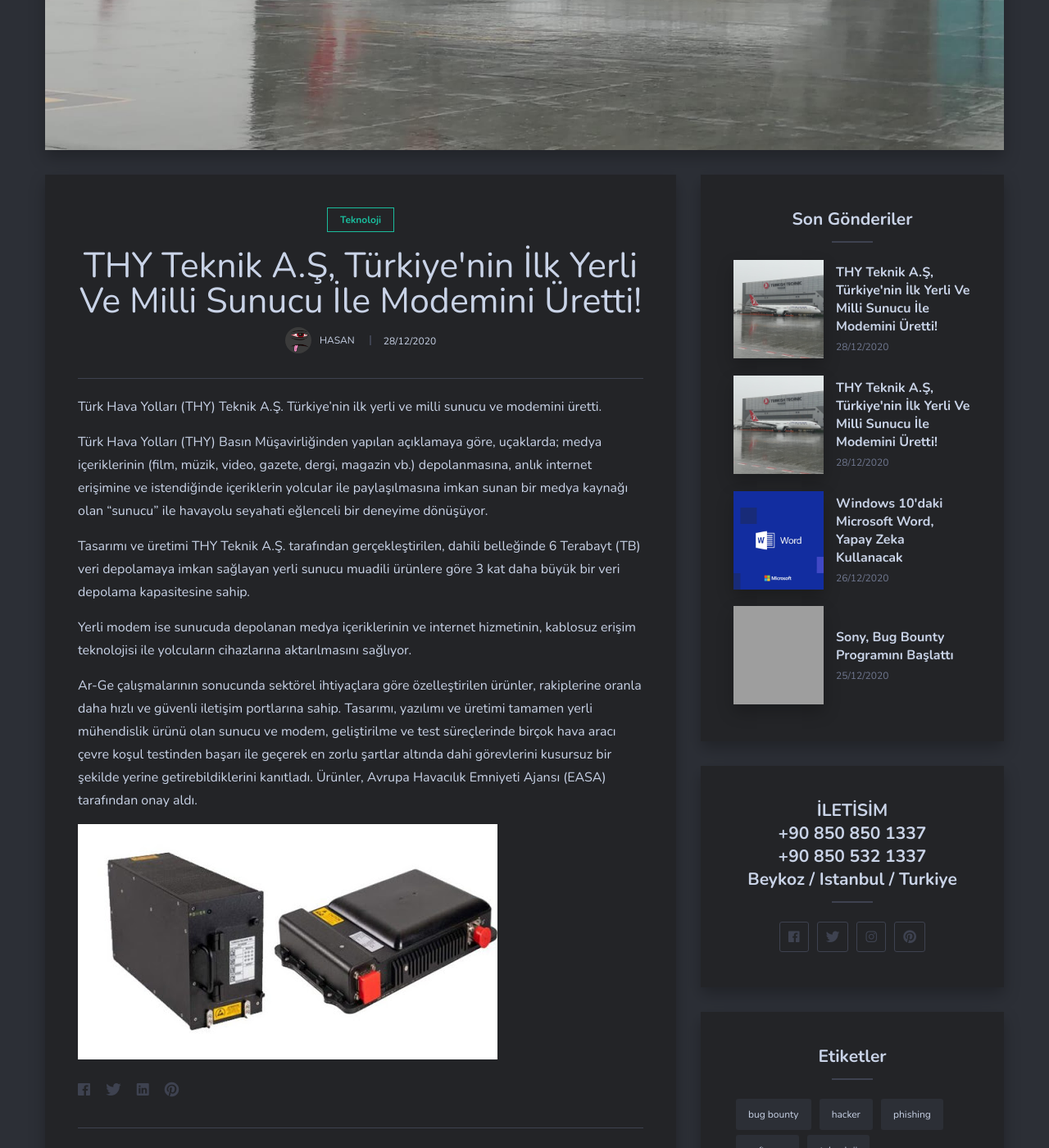
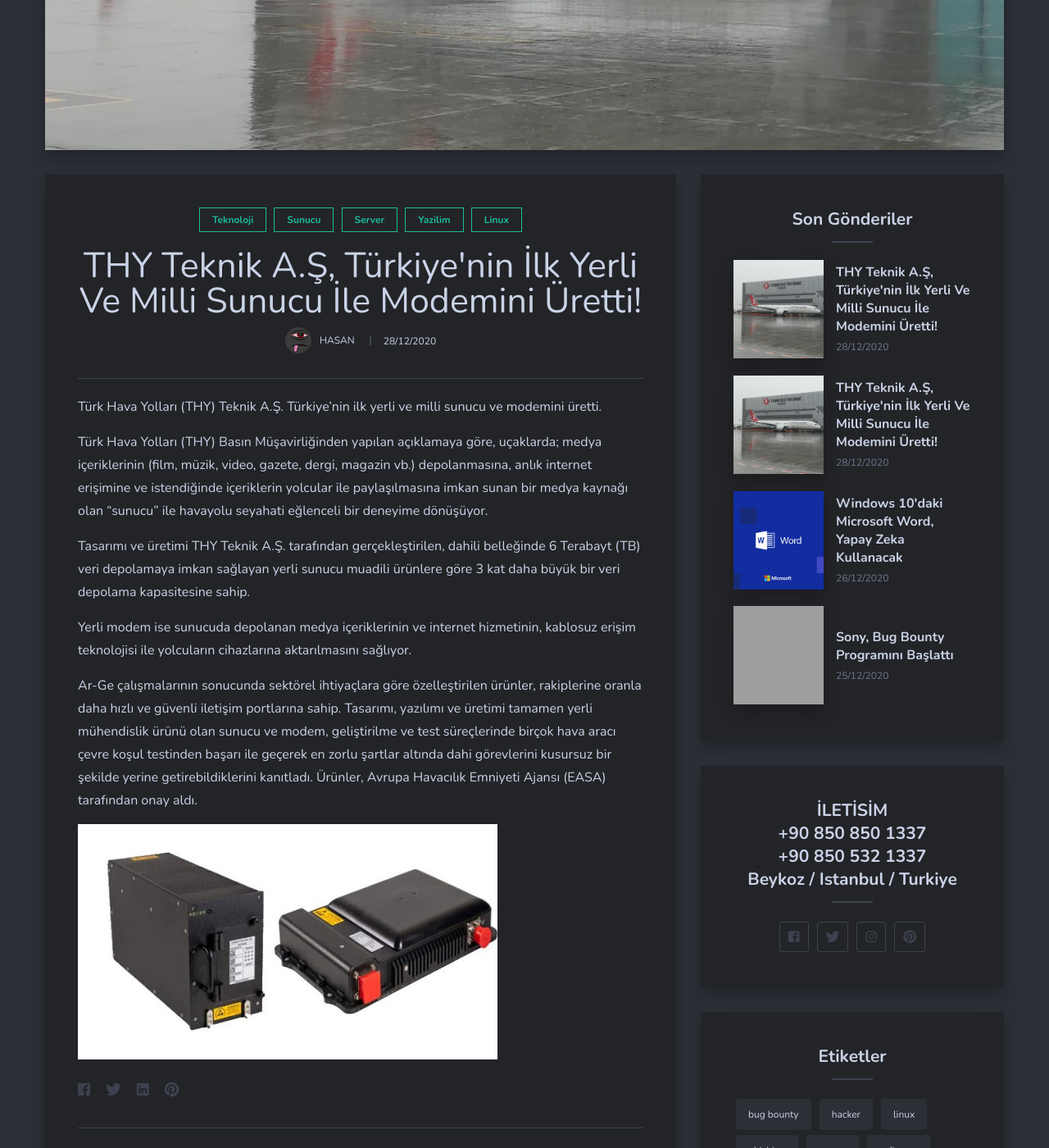
Before and after one commit to 1337software/1337software.github.io, a Jekyll site: the page built from _posts/2020-12-28-thy-turkiyenin-ilk-yerli-ve-milli-sunucu-uretti.markdown, in a window 1280 px wide and 1400 px high, scrolled down 512 px. Shown: the whole window at 82% size. Built offline with Jekyll 4.4.1, drawn with Linux system fonts in a browser that asks for light colours; nearby versions of some CDN libraries; grey boxes are pictures that could not be loaded.

Commit message:
Update 2020-12-28-thy-turkiyenin-ilk-yerli-ve-milli-sunucu-uretti.markdown

```diff
--- a/_posts/2020-12-28-thy-turkiyenin-ilk-yerli-ve-milli-sunucu-uretti.markdown
+++ b/_posts/2020-12-28-thy-turkiyenin-ilk-yerli-ve-milli-sunucu-uretti.markdown
@@ -3,7 +3,7 @@
 title:  THY Teknik A.Ş, Türkiye'nin İlk Yerli Ve Milli Sunucu İle Modemini Üretti!
 date:   2020-12-28 17:38:55 +0300
 image:  thyteknik.jpg
-tags:   [teknoloji]
+tags:   [teknoloji, sunucu, server, yazilim, linux]
 ---
 
 Türk Hava Yolları (THY) Teknik A.Ş. Türkiye'nin ilk yerli ve milli sunucu ve modemini üretti.
```
